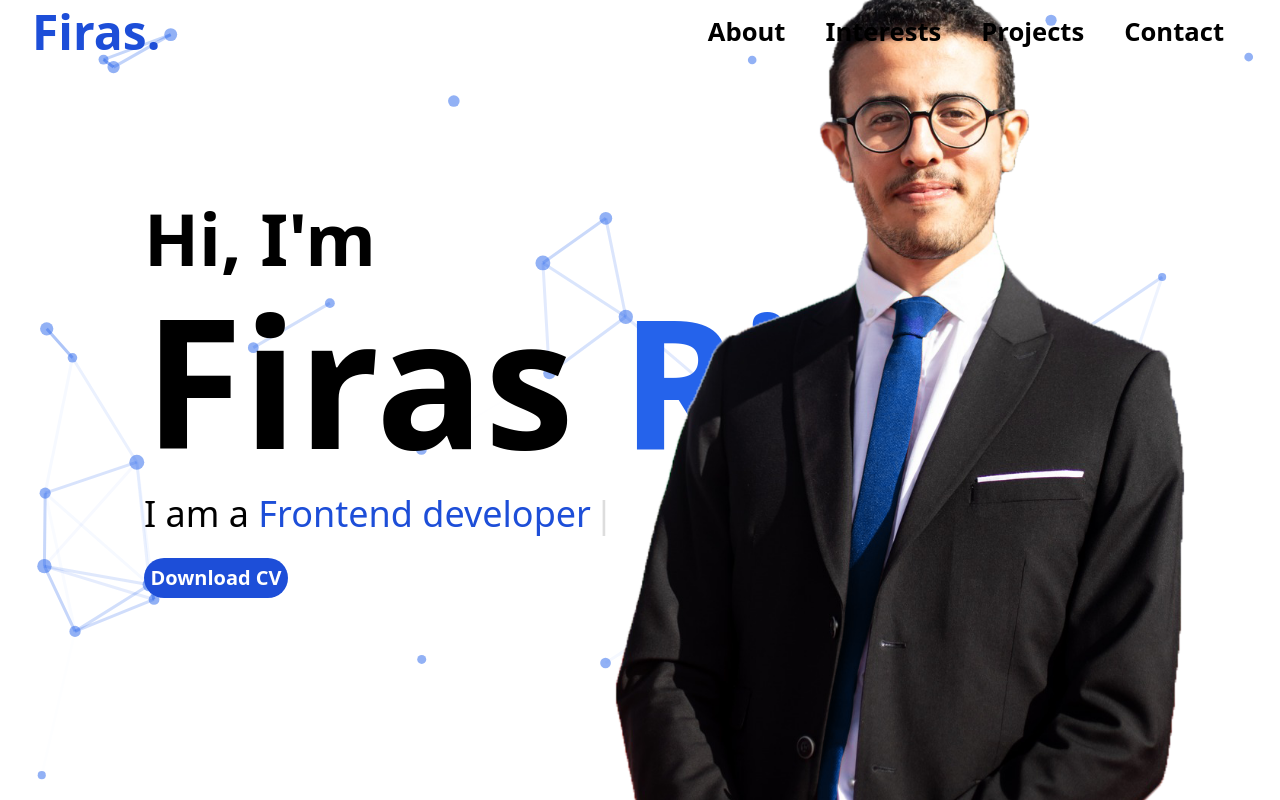
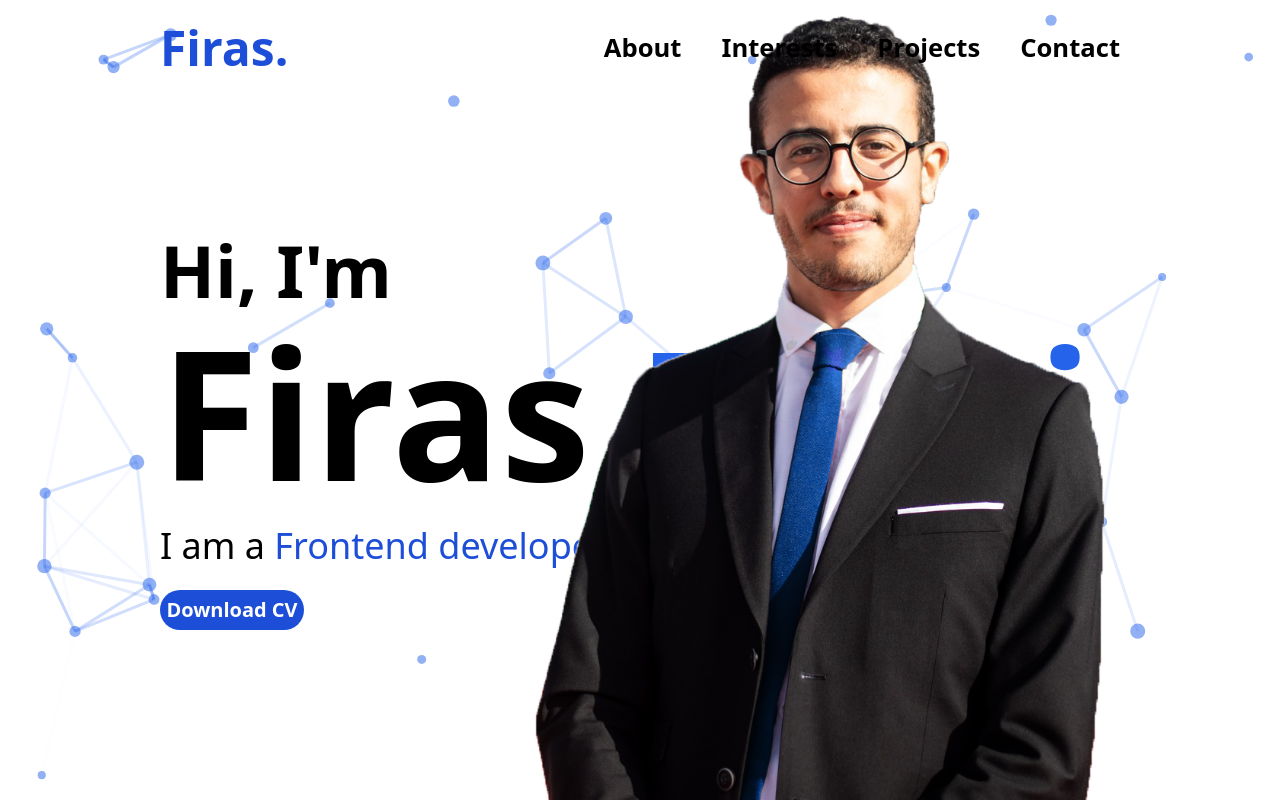
Before and after one commit to riahifiras/personal-portfolio, a React (Vite) app: page / in a window 1280 px wide. Shown: the top 800 px of the page. Built offline with nearby package versions, Linux system fonts and the light colour scheme; a web font is replaced by a local one.

Commit message:
Minor style changes.

```diff
--- a/src/components/Navbar/Navbar.jsx
+++ b/src/components/Navbar/Navbar.jsx
@@ -4,7 +4,7 @@ const Navbar = () => {
 
     return (
         <div>
-            <div className='flex items-center mr-14 gap-10 text-[1.6rem] font-semibold'>
+            <div className='flex items-center mr-40 gap-10 text-[1.6rem] font-semibold'>
                 <a className="nav" href="#About">About</a>
                 <a className="nav" href="#Interests">Interests</a>
                 <a className="nav" href="#Projects">Projects</a>
--- a/src/containers/Front/Front.jsx
+++ b/src/containers/Front/Front.jsx
@@ -56,7 +56,7 @@ const Front = () => {
         <div className='w-full h-[100vh] -mt-16 fixed'>
           <ParticleBackground particlesLoaded={particlesLoaded} />
           <div className='w-full h-screen translate-y-24 lg:translate-y-0 flex justify-between items-center flex-col-reverse lg:flex-row relative'>
-            <div className='flex flex-col up lg:ml-36 items-center text-left lg:items-start w-3/4 lg:w-1/2'>
+            <div className='flex flex-col up lg:ml-40 items-center text-left lg:items-start w-3/4 lg:w-1/2'>
               <h1 className='flex flex-col gap-4 lg:text-7xl text-3xl font-semibold font-euro unselectable'>Hi, I'm <br /><span className='whitespace-nowrap name'>Firas <span className='text-blue-600'>Riahi</span></span></h1>
               <br />
               <h3 className='unselectable lg:text-4xl text-xl font-[500]'>
@@ -71,7 +71,7 @@ const Front = () => {
               </h3>
               <button onClick={handleDownload} className='unselectable z-30 flex justify-center items-center h-10 w-36 mt-6 rounded-full bg-blue-700 text-white text-xl font-semibold hover:bg-blue-600 transition duration-200'>Download CV</button>
             </div>
-            <img src={me} alt="" className='unselectable -translate-y-24 lg:-translate-y-0 absolute right-20 -bottom-16 size' />
+            <img src={me} alt="" className='unselectable -translate-y-24 lg:-translate-y-0 absolute lg:right-40 -bottom-16 size' />
           </div>
         </div>
       ) : (
--- a/src/containers/Header/Header.jsx
+++ b/src/containers/Header/Header.jsx
@@ -108,11 +108,11 @@ function Header() {
 
   return (
     <div
-      className={`h-16 sticky top-0 right-0 w-full flex justify-between items-center z-10 text-black`}
+      className={`h-24 sticky top-0 right-0 w-full flex justify-between items-center z-10 text-black`}
       style={headerStyle}
     >
       <h3
-        className='lg:text-5xl text-3xl font-bold ml-8 text-blue-700 cursor-pointer'
+        className='lg:text-5xl text-3xl font-bold ml-40 text-blue-700 cursor-pointer'
         onClick={() => (window.location.pathname = '/')}
       >
         Firas.
```
